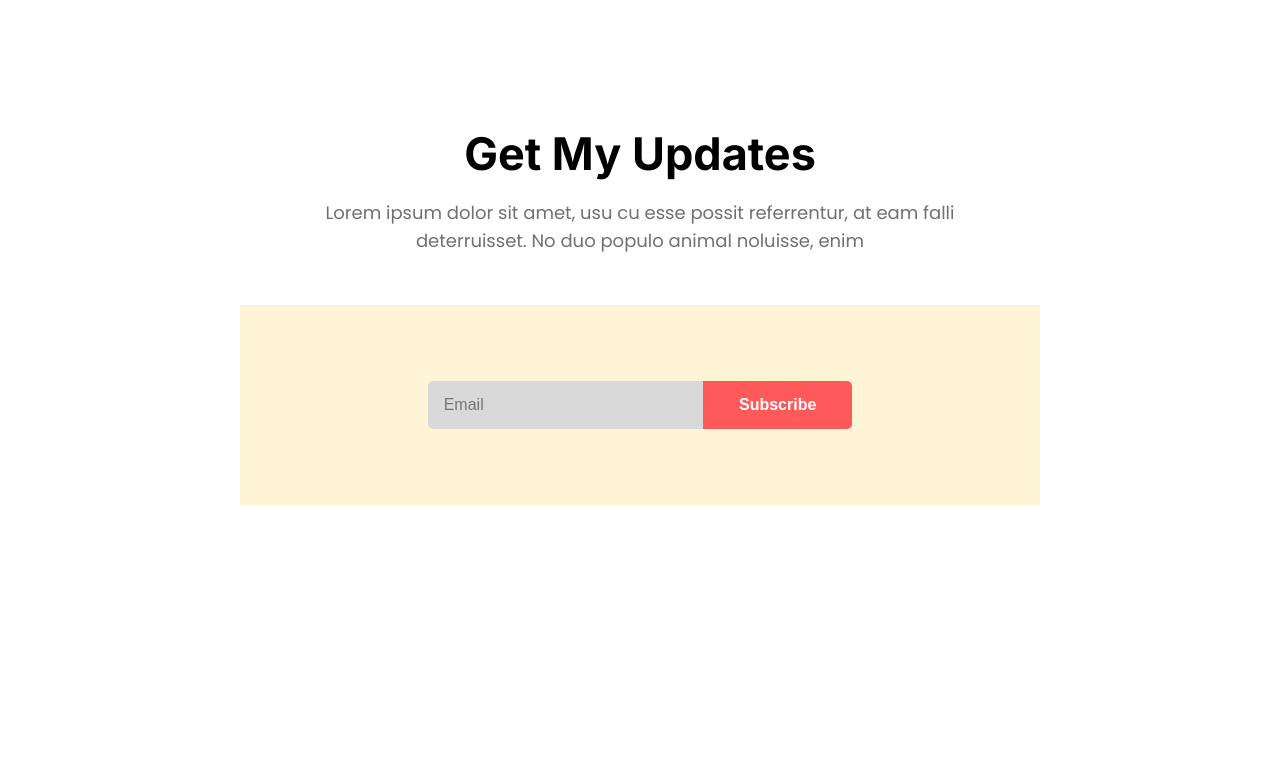
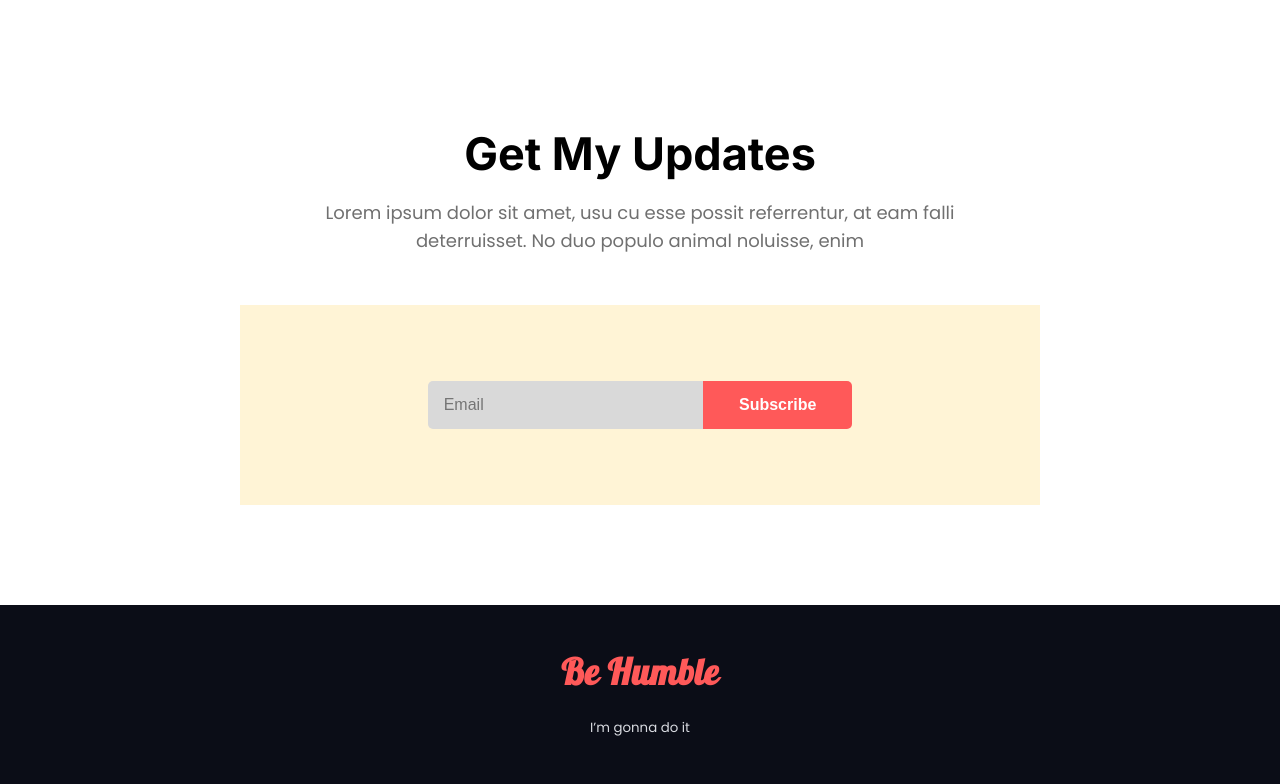
Before and after one commit to lingkonbd/donate-toady, a plain HTML site: page index.html in a window 1280 px wide. Shown: the part 1997-2781 px from the top of the page. Before the commit the page ends 2602 px from the top, so only its background shows below. Drawn offline with Linux system fonts and the light colour scheme.

Commit message:
footer done

```diff
--- a/css/style.css
+++ b/css/style.css
@@ -216,3 +216,20 @@ h1, h2, h3, h4, h5, h6{
     margin-left: -4px;
     cursor: pointer;
 }
+
+.footer{
+    background: #0B0D17;
+    padding: 45px 0;
+}
+.footer h2 {
+    font-size: 36px;
+    line-height: 44px;
+    font-family: 'Lobster', cursive;
+    color: #FF5959;
+    letter-spacing: 0.5px;
+    margin: 0 0 20px;
+}
+.footer p{
+    color: #D9DBE1;
+    margin: 0;
+}
--- a/index.html
+++ b/index.html
@@ -8,7 +8,7 @@
     <!-- Google Fonts -->
     <link rel="preconnect" href="https://fonts.googleapis.com">
     <link rel="preconnect" href="https://fonts.gstatic.com" crossorigin>
-    <link href="https://fonts.googleapis.com/css2?family=Inter:wght@600;700&family=Poppins:wght@400;600&display=swap" rel="stylesheet">
+    <link href="https://fonts.googleapis.com/css2?family=Inter:wght@600;700&family=Lobster&family=Poppins:wght@400;600&display=swap" rel="stylesheet">
     <!-- Style CSS -->
     <link rel="stylesheet" href="css/style.css">
 </head>
@@ -91,5 +91,10 @@
         </div>
     </section>
 
+    <footer class="footer text-center">
+        <h2>Be Humble</h2>
+        <p><small>I’m gonna do it</small></p>
+    </footer>
+
 </body>
 </html>
```
